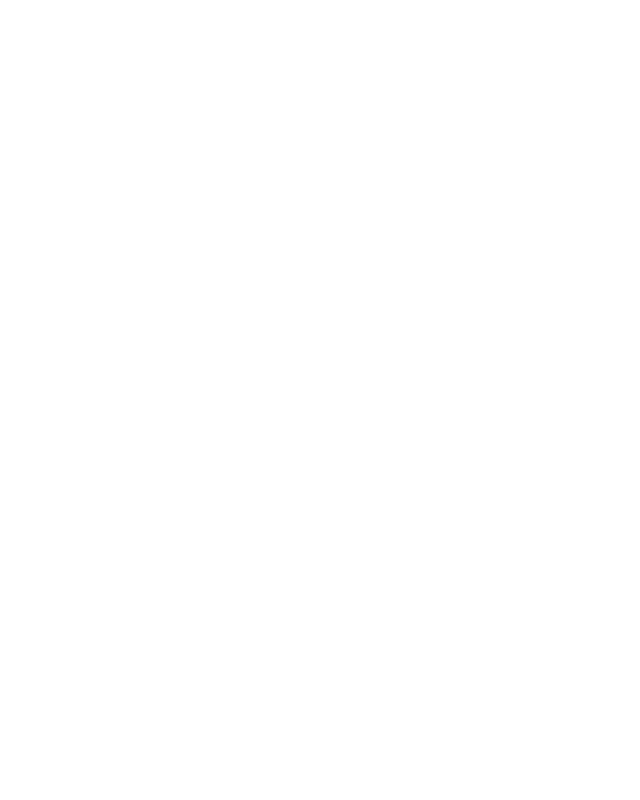
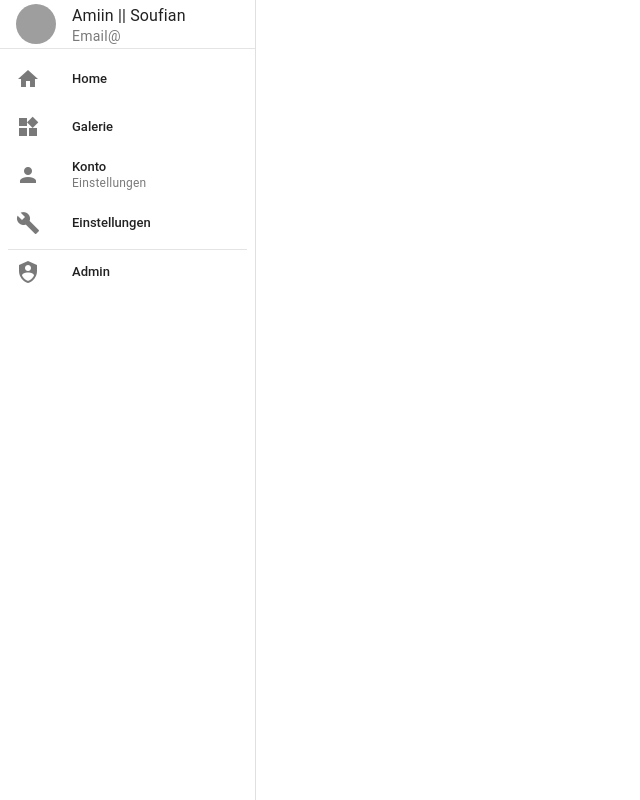
Before and after one commit to najjar77/Sport, a Nuxt app: page /testing in a window 1280 px wide. Before the commit this address had no page. Shown: the whole page, without its empty margins (0-640 px from the left). Built offline with nearby package versions, Linux system fonts and the light colour scheme; grey boxes are pictures that could not be loaded.

Commit message:
add Navigationbar

```diff
--- a/app.vue
+++ b/app.vue
@@ -2,6 +2,8 @@
   <div>
     <nuxtLayout>
       <v-app>
+        <!--SIDEBAR -->
+
         <NuxtPage/>
       </v-app>
     </nuxtLayout>
--- a/package.json
+++ b/package.json
@@ -19,6 +19,7 @@
   },
   "dependencies": {
     "@mdi/font": "^7.3.67",
+    "@mdi/js": "^7.3.67",
     "gh-pages": "^6.0.0"
   }
 }
--- /dev/null
+++ b/pages/testing.vue
@@ -0,0 +1,39 @@
+<script setup lang="ts">
+//import Icon from '@mdi/react';
+//import { mdiShieldAccount } from '@mdi/js';
+
+</script>
+
+<template>
+
+  <v-navigation-drawer
+      expand-on-hover
+      rail="true"
+  >
+    <v-list-item
+        prepend-avatar="https://randomuser.me/api/portraits/men/85.jpg"
+        title="Amiin || Soufian"
+        subtitle="Email@"
+    ></v-list-item>
+
+    <v-divider></v-divider>
+
+    <v-list density="comfortable" nav>
+      <v-list-item prepend-icon="mdi-home" title="Home" value="Nav_Home"/>
+      <v-list-item prepend-icon="mdi-widgets" title="Galerie" value="Nav_Gallery"/>
+      <v-list-item prepend-icon="mdi-account" title="Konto" subtitle="Einstellungen" value="Nav_Account"/>
+      <v-list-item prepend-icon="mdi-wrench" title="Einstellungen" value="Nav_Settings"/>
+      <v-divider/>
+
+      <v-list-item prepend-icon="mdi-shield-account" title="Admin" value="Nav_AdminAccount"/>
+
+    </v-list>
+
+
+  </v-navigation-drawer>
+
+</template>
+
+<style scoped>
+
+</style>
```
Also changed, not shown: 1 other file (tests, documents, lock files or other folders).
